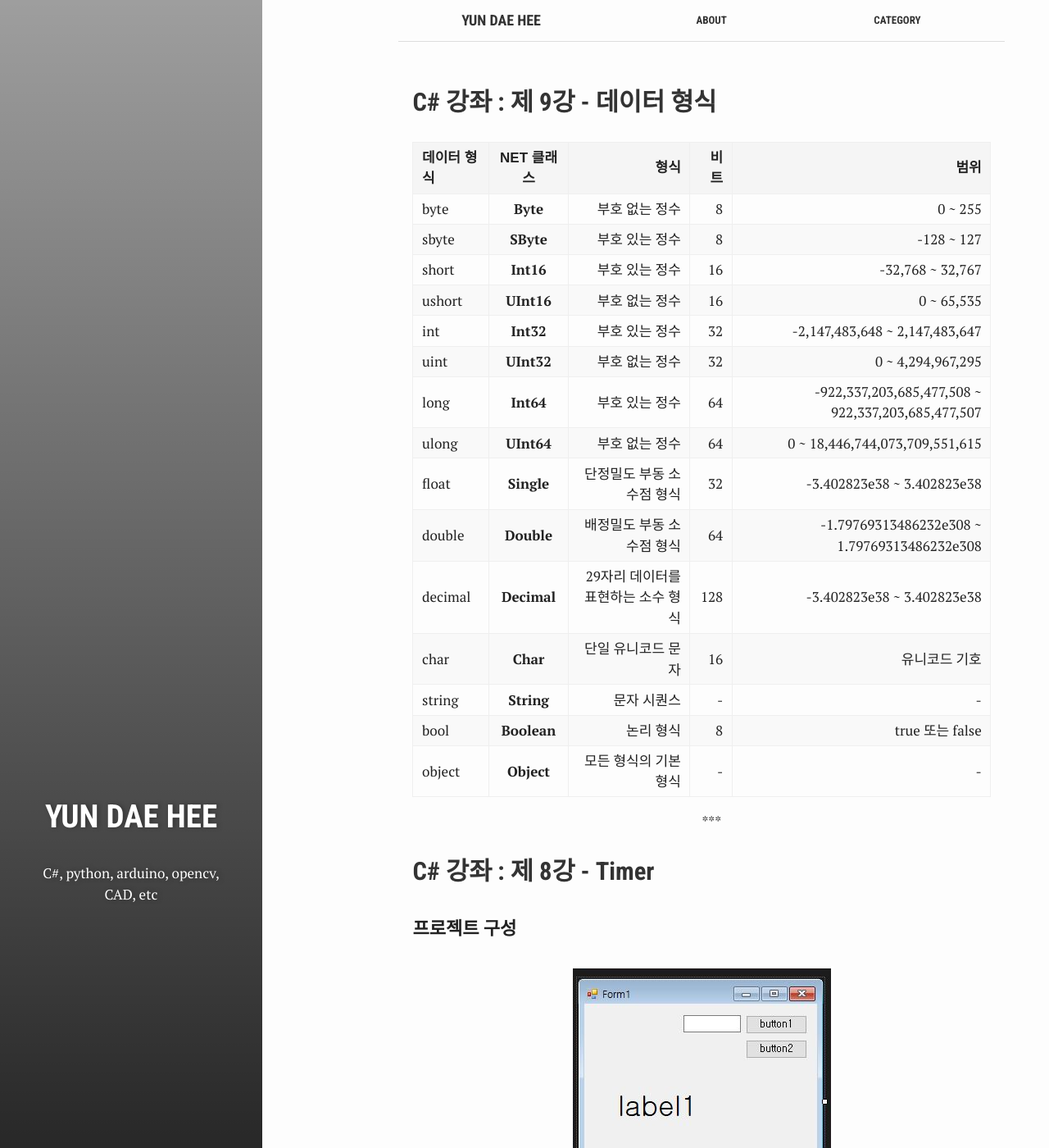
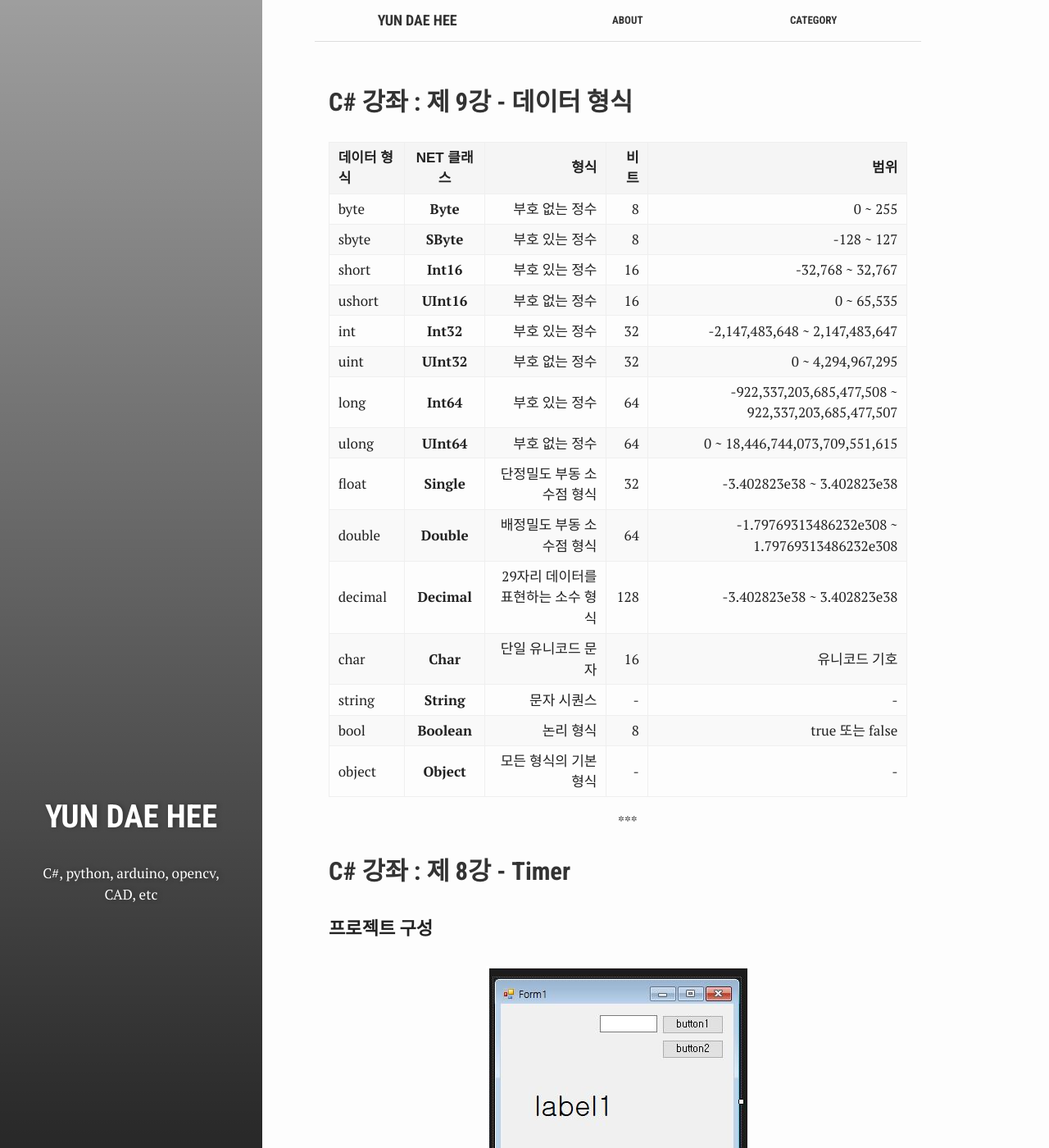
Before and after one commit to test076923/076923.github.io, a Jekyll site: the page built from index.html, in a window 1280 px wide and 1400 px high. Shown: the whole window at 82% size. Built offline with Jekyll 4.4.1, drawn with Linux system fonts in a browser that asks for light colours.

Commit message:
Update _variables.scss

```diff
--- a/assets/_sass/_variables.scss
+++ b/assets/_sass/_variables.scss
@@ -4,9 +4,9 @@
 $sm-break-point: 320px;
 
 $aside-width: 25%;
-$content-wrapper-width: 62%;
+$content-wrapper-width: 70%;
 $article-max-width: 740px;
-$post-margin-left: 38%;
+$post-margin-left: 30%;
 
 $img: "../img";
 $js: "../js";
```
